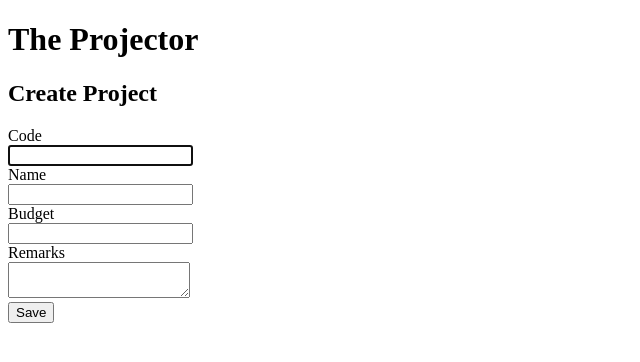
After one commit to trishcaburian/the-projector, a Symfony app: template templates/projects/create.html.twig in a window 1280 px wide. The commit adds this page. Shown: the top 362 px of the page, without its empty margins (0-640 px from the left). Run offline with Twig, Linux system fonts and the light colour scheme; the template is opened without the code that fills it, so the values that code supplies are empty; some libraries are stand-ins or nearby versions.

Commit message:
basic create project UI, no submit behavior yet

```diff
--- /dev/null
+++ b/templates/projects/create.html.twig
@@ -0,0 +1,21 @@
+{% extends "base.html.twig" %}
+{% block title %}Create Project{% endblock %}
+
+{% block body %}
+    <h2>Create Project</h2>
+    <form method="post">
+        <label for="code">Code</label><br>
+        <input type="text" id="code" required autofocus><br>
+
+        <label for="name">Name</label><br>
+        <input type="text" id="name" required><br>
+
+        <label for="budget">Budget</label><br>
+        <input type="number" id="budget" required><br>
+
+        <label for="remarks">Remarks</label><br>
+        <textarea id="remarks"></textarea><br>
+
+        <button type="submit">Save</button>
+    </form>
+{% endblock %}
--- a/templates/projects/home.html.twig
+++ b/templates/projects/home.html.twig
@@ -26,7 +26,7 @@
     </div>
 
     <div>
-        <a href="">Create Project</a> <br>
+        <a href="{{ path('render_create_project') }}">Create Project</a> <br>
         <a href="">Create Person</a>
     </div>
 {% endblock %}
```
Also changed, not shown: src/Controller/ProjectsController.php (+17 -0 lines).
